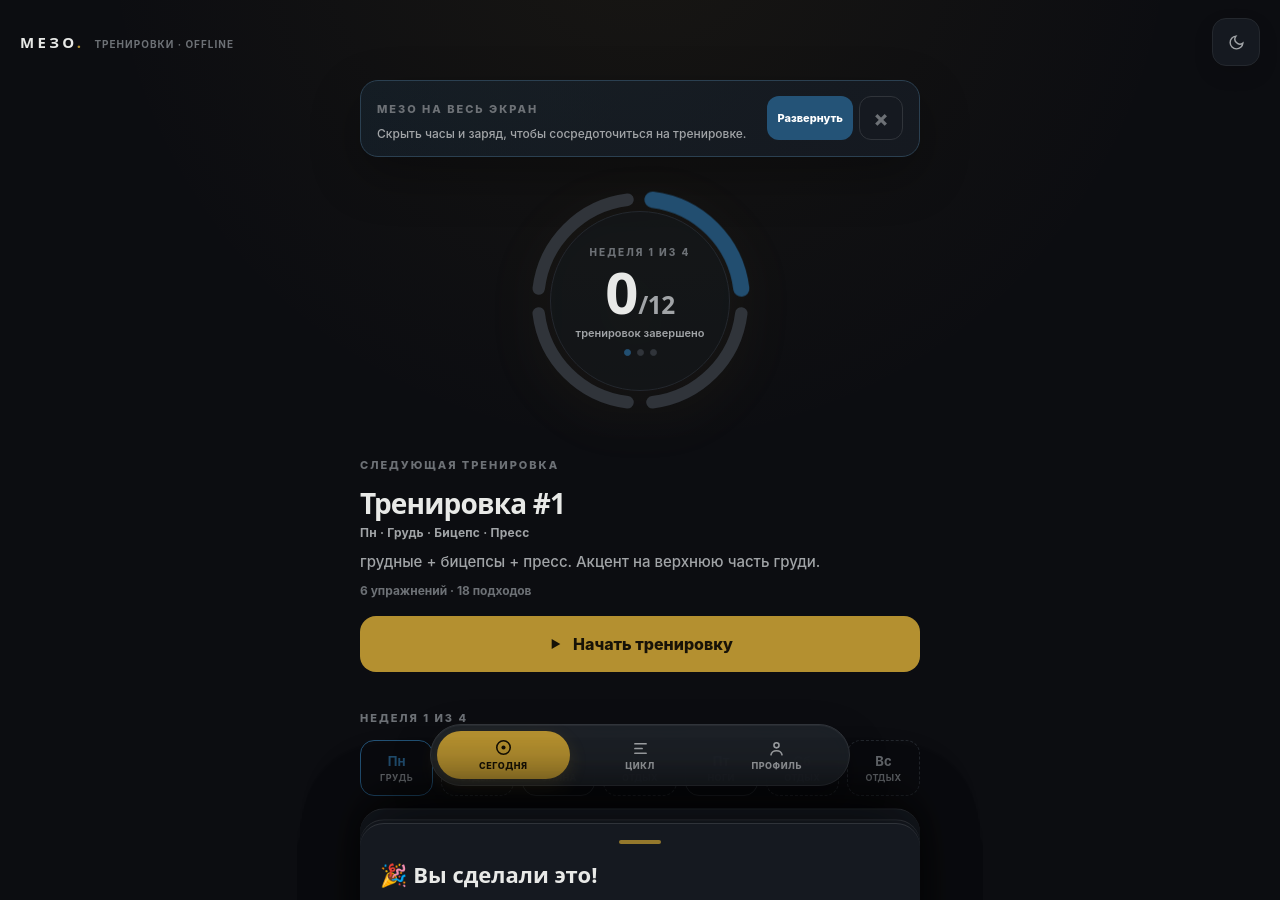
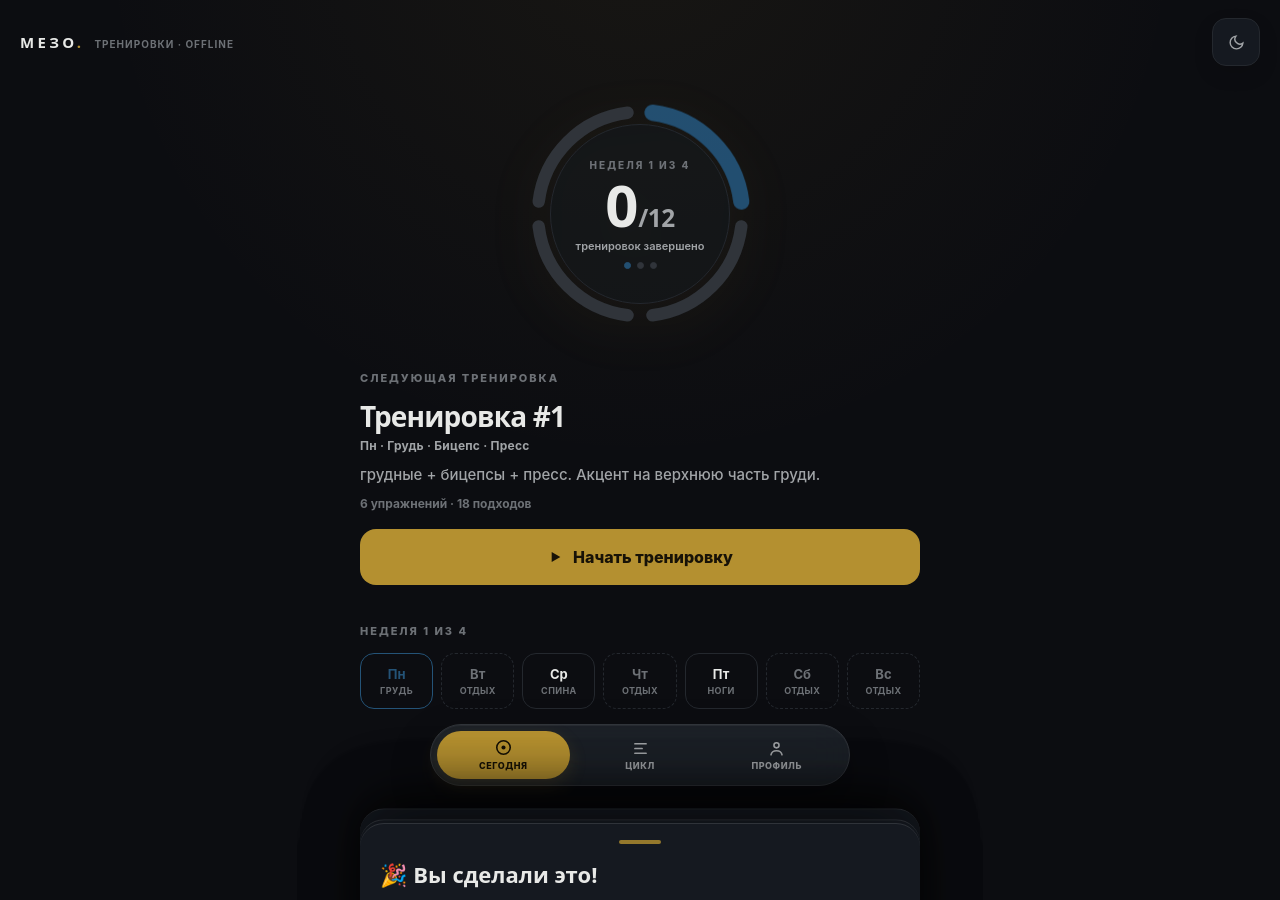
Before and after one commit to jumpipgo/TREN, a React (Vite) app: page / in a window 1280 px wide. After the commit the page ends 813 px from the top, so only its background shows below. Built offline with nearby package versions, Linux system fonts and the light colour scheme.

Commit message:
fix: remove recurring fullscreen prompt

```diff
--- a/src/App.tsx
+++ b/src/App.tsx
@@ -5,7 +5,6 @@ import { dayReps, dayStats, dayTonnage, nextDay, progressionExercises } from './
 import type { HelpKey, Screen, SummaryData } from './domain/types';
 import { useRestTimer } from './hooks/useRestTimer';
 import { useWakeLock } from './hooks/useWakeLock';
-import { useFullscreen } from './hooks/useFullscreen';
 import { formatClock } from './utils/format';
 import { Confetti } from './components/Confetti';
 import { CycleScreen } from './components/CycleScreen';
@@ -41,10 +40,8 @@ function WorkoutApp() {
   const [milestoneOpen, setMilestoneOpen] = useState(false);
   const [confettiTrigger, setConfettiTrigger] = useState(0);
   const [installPrompt, setInstallPrompt] = useState<InstallPromptEvent | null>(null);
-  const [homeTipDismissed, setHomeTipDismissed] = useState(false);
   const restTimer = useRestTimer();
   const requestWakeLock = useWakeLock();
-  const fullscreen = useFullscreen();
 
   useEffect(() => {
     document.body.classList.toggle('on-day', screen === 'day');
@@ -165,17 +162,6 @@ function WorkoutApp() {
     await installPrompt.userChoice;
     setInstallPrompt(null);
   }, [installPrompt, showToast]);
-  const dismissHomeTip = useCallback(() => {
-    setHomeTipDismissed(true);
-  }, []);
-  const installFromPrompt = useCallback(async () => {
-    await onInstall();
-    dismissHomeTip();
-  }, [dismissHomeTip, onInstall]);
-  const openFullscreenFromPrompt = useCallback(() => {
-    void fullscreen.toggle();
-    dismissHomeTip();
-  }, [dismissHomeTip, fullscreen.toggle]);
   const onStartRest = useCallback((seconds: number) => restTimer.start(seconds), [restTimer.start]);
   const onRequestWakeLock = useCallback(() => { void requestWakeLock(); }, [requestWakeLock]);
 
@@ -186,7 +172,7 @@ function WorkoutApp() {
 
   return (
     <>
-      <HomeScreen visible={screen === 'home'} onOpenDay={openDay} onOpenCycle={onOpenCycle} onToast={showToast} onCelebrate={celebrate} isFullscreen={fullscreen.isFullscreen} onPromptFullscreen={openFullscreenFromPrompt} showPwaTip={screen === 'home' && !homeTipDismissed} canInstall={Boolean(installPrompt)} onInstall={installFromPrompt} onDismissTip={dismissHomeTip} />
+      <HomeScreen visible={screen === 'home'} onOpenDay={openDay} onOpenCycle={onOpenCycle} onToast={showToast} onCelebrate={celebrate} />
       <CycleScreen visible={screen === 'cycle'} onOpenDay={openDay} onToast={showToast} />
       <ProfileScreen visible={screen === 'profile'} canInstall={Boolean(installPrompt)} onInstall={onInstall} onToast={showToast} />
       <DayScreen visible={screen === 'day'} day={currentDay} onBack={onBack} onDayChange={changeDay} onOpenHelp={openHelp} onOpenWeight={openWeight} onStartRest={onStartRest} onRequestWakeLock={onRequestWakeLock} />
--- a/src/components/HomeScreen.tsx
+++ b/src/components/HomeScreen.tsx
@@ -11,12 +11,6 @@ interface HomeScreenProps {
   onOpenCycle: () => void;
   onToast: (message: string) => void;
   onCelebrate: () => void;
-  isFullscreen: boolean;
-  onPromptFullscreen: () => void;
-  showPwaTip: boolean;
-  canInstall: boolean;
-  onInstall: () => void;
-  onDismissTip: () => void;
 }
 
 function ringPath(start: number, end: number): string {
@@ -45,7 +39,7 @@ function ProgressRing({ state, currentDay }: { state: ReturnType<typeof useWorko
   return <svg viewBox="0 0 180 180">{paths}</svg>;
 }
 
-export function HomeScreen({ visible, onOpenDay, onOpenCycle, onToast, onCelebrate, isFullscreen, onPromptFullscreen, showPwaTip, canInstall, onInstall, onDismissTip }: HomeScreenProps) {
+export function HomeScreen({ visible, onOpenDay, onOpenCycle, onToast, onCelebrate }: HomeScreenProps) {
   const { state, setTheme } = useWorkout();
   const currentDay = nextDay(state);
   const activeDay = currentDay ?? 1;
@@ -107,16 +101,6 @@ export function HomeScreen({ visible, onOpenDay, onOpenCycle, onToast, onCelebra
           </button>
         </div>
       </header>
-      {showPwaTip && (
-        <aside className="home-prompt" aria-label="Полноэкранный режим">
-          <div className="home-prompt-copy"><span className="label">МЕЗО на весь экран</span><p>Скрыть часы и заряд, чтобы сосредоточиться на тренировке.</p></div>
-          <div className="home-prompt-actions">
-            <button className="home-prompt-main" onClick={onPromptFullscreen}>{isFullscreen ? 'Выйти' : 'Развернуть'}</button>
-            {canInstall && <button className="home-prompt-install" onClick={onInstall}>Установить</button>}
-            <button className="home-prompt-close" onClick={onDismissTip} aria-label="Закрыть предложение">×</button>
-          </div>
-        </aside>
-      )}
       <div id="homeBody">
         <section className="hero">
           <div className="ring"><ProgressRing state={state} currentDay={currentDay} /> <div className="ring-c">{center}</div></div>
--- a/src/hooks/useFullscreen.ts
+++ /dev/null
@@ -1,25 +0,0 @@
-import { useCallback, useEffect, useState } from 'react';
-
-export function useFullscreen() {
-  const [isFullscreen, setIsFullscreen] = useState(false);
-
-  useEffect(() => {
-    const update = () => setIsFullscreen(Boolean(document.fullscreenElement));
-    document.addEventListener('fullscreenchange', update);
-    return () => document.removeEventListener('fullscreenchange', update);
-  }, []);
-
-  const toggle = useCallback(async () => {
-    try {
-      if (document.fullscreenElement) {
-        await document.exitFullscreen();
-      } else {
-        await document.documentElement.requestFullscreen({ navigationUI: 'hide' });
-      }
-    } catch {
-      // Android/browser may deny fullscreen or require a different user gesture.
-    }
-  }, []);
-
-  return { isFullscreen, toggle };
-}
--- a/src/styles.css
+++ b/src/styles.css
@@ -455,20 +455,6 @@ details.blk[open] .chev{transform:rotate(90deg)}
 .st3b{display:inline-flex;align-items:center;gap:3px;font:800 9px var(--font-body);letter-spacing:.14em;text-transform:uppercase;color:var(--faint)}
 .st3b:active{color:var(--dim)}
 
-.home-prompt{width:calc(100% - 32px);max-width:560px;margin:10px auto 0;padding:14px 16px;border:1px solid color-mix(in srgb,var(--blue) 38%,var(--line));border-radius:18px;background:linear-gradient(135deg,var(--blue-soft),var(--surface));box-shadow:var(--shadow);display:flex;align-items:center;gap:12px}
-.home-prompt-copy{min-width:0;flex:1}
-.home-prompt-copy p{margin-top:4px;color:var(--dim);font:500 12px/1.45 var(--font-body);overflow-wrap:anywhere}
-.home-prompt-actions{display:flex;align-items:center;gap:6px;flex:0 0 auto}
-.home-prompt-main,.home-prompt-install,.home-prompt-close{min-height:44px;border-radius:12px;padding:0 10px;font:800 11px var(--font-body);white-space:nowrap}
-.home-prompt-main{background:var(--blue);color:#fff}
-.home-prompt-install{background:var(--lime);color:var(--lime-ink)}
-.home-prompt-close{width:44px;padding:0;background:var(--surface);border:1px solid var(--line);color:var(--faint);font-size:22px}
-.home-prompt button:active{transform:scale(.97)}
-@media(max-width:380px){
-  .home-prompt{align-items:flex-start;flex-direction:column;gap:10px}
-  .home-prompt-actions{width:100%;justify-content:flex-end}
-}
-
 /* ============================================================
    PROFILE
    ============================================================ */
```
